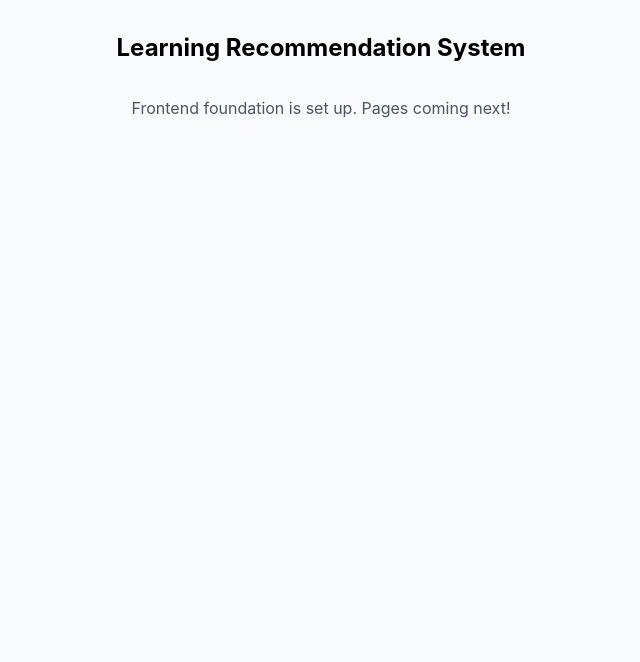
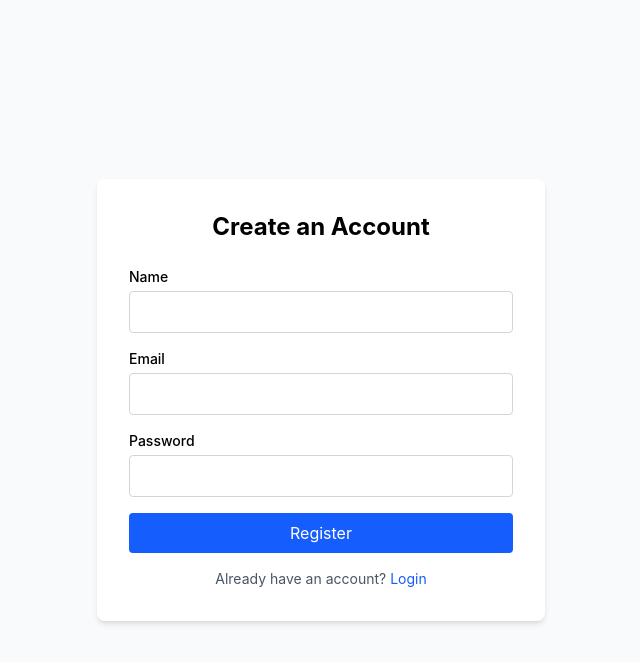
Before and after one commit to Prashanth-007975/learning-recommendation-system, a React app in the folder frontend/: page /register in a window 1280 px wide. Shown: the top 662 px of the page, without its empty margins (319-959 px from the left). Built offline with nearby package versions, Linux system fonts and the light colour scheme; the HTML template or start-up script is replaced by a standard one.

Commit message:
feat: add login and register pages with auth context integration

```diff
--- a/frontend/src/App.jsx
+++ b/frontend/src/App.jsx
@@ -1,16 +1,18 @@
+import { Routes, Route, Navigate } from "react-router-dom";
 import { AuthProvider } from "./context/AuthContext";
+import LoginPage from "./pages/LoginPage";
+import RegisterPage from "./pages/RegisterPage";
+import DashboardPage from "./pages/DashboardPage";
 
 function App() {
   return (
     <AuthProvider>
-      <div className="min-h-screen bg-gray-50">
-        <h1 className="text-2xl font-bold text-center p-8">
-          Learning Recommendation System
-        </h1>
-        <p className="text-center text-gray-600">
-          Frontend foundation is set up. Pages coming next!
-        </p>
-      </div>
+      <Routes>
+        <Route path="/login" element={<LoginPage />} />
+        <Route path="/register" element={<RegisterPage />} />
+        <Route path="/dashboard" element={<DashboardPage />} />
+        <Route path="/" element={<Navigate to="/login" />} />
+      </Routes>
     </AuthProvider>
   );
 }
--- /dev/null
+++ b/frontend/src/pages/DashboardPage.jsx
@@ -0,0 +1,23 @@
+import useAuth from "../hooks/useAuth";
+
+const DashboardPage = () => {
+  const { user, logout } = useAuth();
+
+  return (
+    <div className="min-h-screen bg-gray-50 p-8">
+      <div className="max-w-2xl mx-auto bg-white p-6 rounded-lg shadow-md">
+        <h1 className="text-2xl font-bold mb-2">Welcome, {user?.name}!</h1>
+        <p className="text-gray-600 mb-4">Email: {user?.email}</p>
+        <p className="text-gray-600 mb-4">Role: {user?.role}</p>
+        <button
+          onClick={logout}
+          className="bg-red-600 text-white px-4 py-2 rounded hover:bg-red-700"
+        >
+          Logout
+        </button>
+      </div>
+    </div>
+  );
+};
+
+export default DashboardPage;
--- /dev/null
+++ b/frontend/src/pages/LoginPage.jsx
@@ -0,0 +1,85 @@
+import { useState } from "react";
+import { useNavigate, Link } from "react-router-dom";
+import useAuth from "../hooks/useAuth";
+
+const LoginPage = () => {
+  const [email, setEmail] = useState("");
+  const [password, setPassword] = useState("");
+  const [error, setError] = useState("");
+  const [loading, setLoading] = useState(false);
+
+  const { login } = useAuth();
+  const navigate = useNavigate();
+
+  const handleSubmit = async (e) => {
+    e.preventDefault();
+    setError("");
+    setLoading(true);
+
+    try {
+      await login(email, password);
+      navigate("/dashboard");
+    } catch (err) {
+      const message =
+        err.response?.data?.message || "Something went wrong. Please try again.";
+      setError(message);
+    } finally {
+      setLoading(false);
+    }
+  };
+
+  return (
+    <div className="min-h-screen flex items-center justify-center bg-gray-50">
+      <div className="bg-white p-8 rounded-lg shadow-md w-full max-w-md">
+        <h2 className="text-2xl font-bold mb-6 text-center">Welcome Back</h2>
+
+        {error && (
+          <div className="bg-red-100 text-red-700 p-3 rounded mb-4 text-sm">
+            {error}
+          </div>
+        )}
+
+        <form onSubmit={handleSubmit} className="space-y-4">
+          <div>
+            <label className="block text-sm font-medium mb-1">Email</label>
+            <input
+              type="email"
+              value={email}
+              onChange={(e) => setEmail(e.target.value)}
+              required
+              className="w-full border border-gray-300 rounded px-3 py-2 focus:outline-none focus:ring-2 focus:ring-blue-500"
+            />
+          </div>
+
+          <div>
+            <label className="block text-sm font-medium mb-1">Password</label>
+            <input
+              type="password"
+              value={password}
+              onChange={(e) => setPassword(e.target.value)}
+              required
+              className="w-full border border-gray-300 rounded px-3 py-2 focus:outline-none focus:ring-2 focus:ring-blue-500"
+            />
+          </div>
+
+          <button
+            type="submit"
+            disabled={loading}
+            className="w-full bg-blue-600 text-white py-2 rounded hover:bg-blue-700 disabled:opacity-50"
+          >
+            {loading ? "Logging in..." : "Login"}
+          </button>
+        </form>
+
+        <p className="text-sm text-center mt-4 text-gray-600">
+          Don't have an account?{" "}
+          <Link to="/register" className="text-blue-600 hover:underline">
+            Register
+          </Link>
+        </p>
+      </div>
+    </div>
+  );
+};
+
+export default LoginPage;
--- /dev/null
+++ b/frontend/src/pages/RegisterPage.jsx
@@ -0,0 +1,98 @@
+import { useState } from "react";
+import { useNavigate, Link } from "react-router-dom";
+import useAuth from "../hooks/useAuth";
+
+const RegisterPage = () => {
+  const [name, setName] = useState("");
+  const [email, setEmail] = useState("");
+  const [password, setPassword] = useState("");
+  const [error, setError] = useState("");
+  const [loading, setLoading] = useState(false);
+
+  const { register } = useAuth();
+  const navigate = useNavigate();
+
+  const handleSubmit = async (e) => {
+    e.preventDefault();
+    setError("");
+    setLoading(true);
+
+    try {
+      await register(name, email, password);
+      navigate("/dashboard");
+    } catch (err) {
+      const message =
+        err.response?.data?.message || "Something went wrong. Please try again.";
+      setError(message);
+    } finally {
+      setLoading(false);
+    }
+  };
+
+  return (
+    <div className="min-h-screen flex items-center justify-center bg-gray-50">
+      <div className="bg-white p-8 rounded-lg shadow-md w-full max-w-md">
+        <h2 className="text-2xl font-bold mb-6 text-center">Create an Account</h2>
+
+        {error && (
+          <div className="bg-red-100 text-red-700 p-3 rounded mb-4 text-sm">
+            {error}
+          </div>
+        )}
+
+        <form onSubmit={handleSubmit} className="space-y-4">
+          <div>
+            <label className="block text-sm font-medium mb-1">Name</label>
+            <input
+              type="text"
+              value={name}
+              onChange={(e) => setName(e.target.value)}
+              required
+              className="w-full border border-gray-300 rounded px-3 py-2 focus:outline-none focus:ring-2 focus:ring-blue-500"
+            />
+          </div>
+
+          <div>
+            <label className="block text-sm font-medium mb-1">Email</label>
+            <input
+              type="email"
+              value={email}
+              onChange={(e) => setEmail(e.target.value)}
+              required
+              className="w-full border border-gray-300 rounded px-3 py-2 focus:outline-none focus:ring-2 focus:ring-blue-500"
+            />
+          </div>
+
+          <div>
+            <label className="block text-sm font-medium mb-1">Password</label>
+            <input
+              type="password"
+              value={password}
+              onChange={(e) => setPassword(e.target.value)}
+              required
+              minLength={6}
+              className="w-full border border-gray-300 rounded px-3 py-2 focus:outline-none focus:ring-2 focus:ring-blue-500"
+            />
+          </div>
+
+          <button
+            type="submit"
+            disabled={loading}
+            className="w-full bg-blue-600 text-white py-2 rounded hover:bg-blue-700 disabled:opacity-50"
+          >
+            {loading ? "Creating account..." : "Register"}
+          </button>
+        </form>
+
+        <p className="text-sm text-center mt-4 text-gray-600">
+          Already have an account?{" "}
+          <Link to="/login" className="text-blue-600 hover:underline">
+            Login
+          </Link>
+        </p>
+      </div>
+    </div>
+  );
+};
+
+export default RegisterPage;
```
